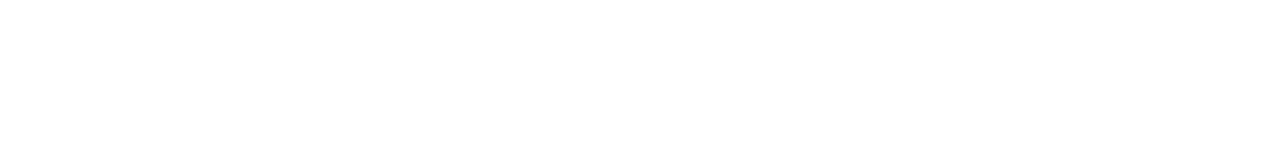
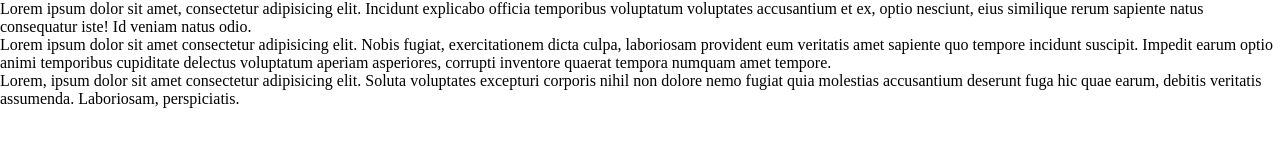
Before and after one commit to yahyojondev/lesson18n41, a plain HTML site: page pages/about.html in a window 1280 px wide. Drawn offline with Linux system fonts and the light colour scheme.

Commit message:
edit boldi

```diff
--- a/pages/about.html
+++ b/pages/about.html
@@ -3,8 +3,14 @@
   <head>
     <meta charset="UTF-8" />
     <meta name="viewport" content="width=device-width, initial-scale=1.0" />
-    <title>FINSWEET | ABOUT</title>
+    <title>FINSWEET | ABOUT | Muhammadali</title>
     <link rel="stylesheet" href="../css/pages/about.css" />
   </head>
-  <body></body>
+  <body>
+    <p>Lorem ipsum dolor sit amet, consectetur adipisicing elit. Incidunt explicabo officia temporibus voluptatum voluptates accusantium et ex, optio nesciunt, eius similique rerum sapiente natus consequatur iste! Id veniam natus odio.</p>
+    <p>Lorem ipsum dolor sit amet consectetur adipisicing elit. Nobis fugiat, exercitationem dicta culpa, laboriosam provident eum veritatis amet sapiente quo tempore incidunt suscipit. Impedit earum optio animi temporibus cupiditate delectus voluptatum aperiam asperiores, corrupti inventore quaerat tempora numquam amet tempore.
+
+    </p>
+    <p>Lorem, ipsum dolor sit amet consectetur adipisicing elit. Soluta voluptates excepturi corporis nihil non dolore nemo fugiat quia molestias accusantium deserunt fuga hic quae earum, debitis veritatis assumenda. Laboriosam, perspiciatis.</p>
+  </body>
 </html>
```
